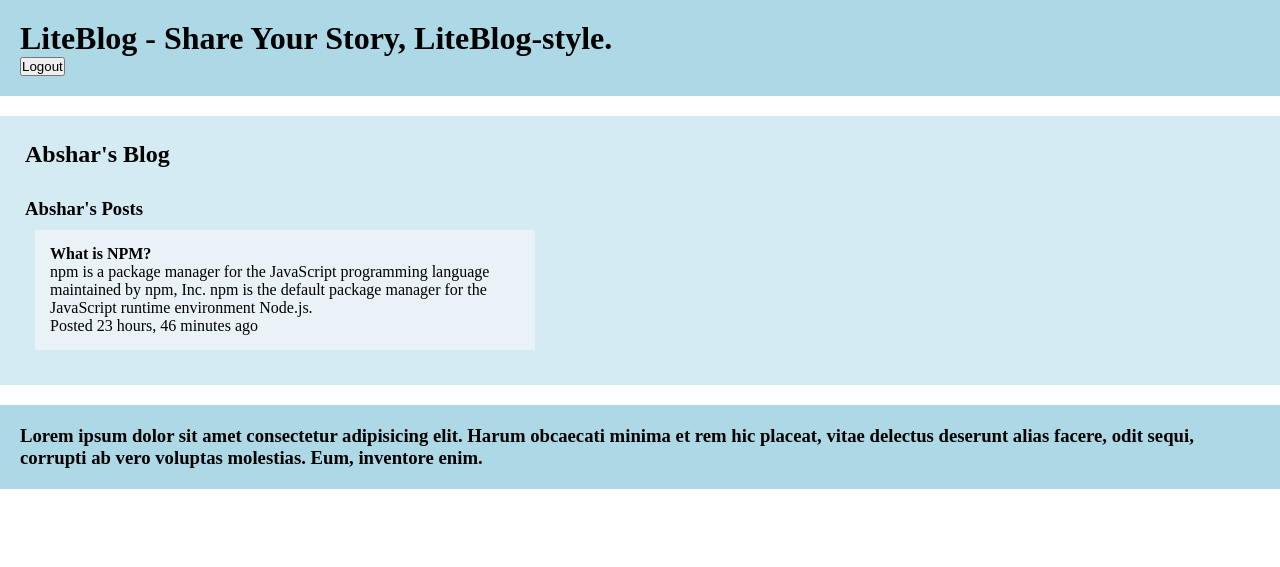
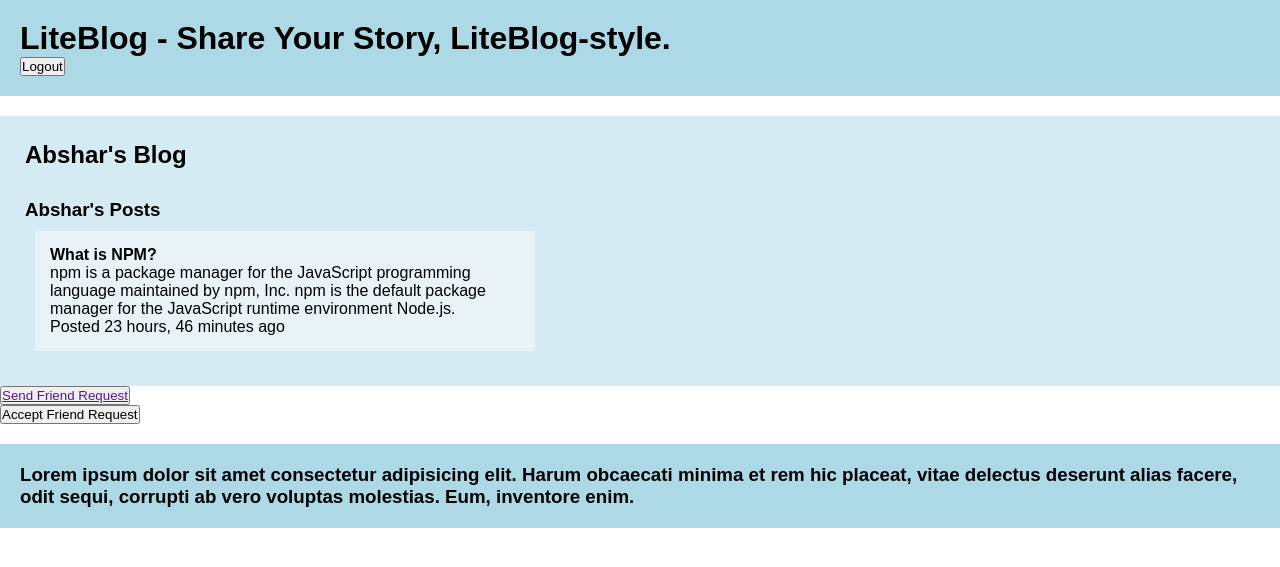
Before and after one commit to Absharkt/blog_app, a Django app: page /1 in a window 1280 px wide. Shown: the top 567 px of the page. Run offline with Django 4.2, Linux system fonts and the light colour scheme; a user stored in the database is signed in; data comes from the database, SQL or seed files in the repository.

Commit message:
frnd req/acc complete

```diff
--- a/blog_user/models.py
+++ b/blog_user/models.py
@@ -10,6 +10,19 @@ class Profile(models.Model):
     bio = models.TextField(max_length=200, blank=True,null=True)
     location = models.CharField(max_length=100,blank=True,null=True)
     friends = models.ManyToManyField('self', blank=True)
+    requests_sent = models.ManyToManyField('self', blank=True, symmetrical=False, related_name='sent_friend_requests')
+    requests_received = models.ManyToManyField('self', blank=True, symmetrical=False, related_name='received_friend_requests')
+
+    def send_request(self, to_user):
+        self.requests_sent.add(to_user)
+        to_user.requests_received.add(self)
+        print('requst send successfully')
+
+    def accept_request(self, from_user):
+        self.requests_received.remove(from_user)
+        from_user.requests_sent.remove(self)
+        self.friends.add(from_user)
+        print('success')
 
     def __str__(self):
         return self.username
--- a/blog_user/templates/blog_user/base.html
+++ b/blog_user/templates/blog_user/base.html
@@ -12,6 +12,7 @@
             margin: 0;
             padding: 0;
             box-sizing: border-box;
+            font-family: Arial, Helvetica, sans-serif;
         }
     </style>
 
--- a/blog_user/templates/blog_user/friend.html
+++ b/blog_user/templates/blog_user/friend.html
@@ -26,4 +26,18 @@
     </div>
 </div>
 
+
+
+<form method="POST">
+    {% csrf_token %}
+    <button type="submit"><a href="">Send Friend Request</a></button>
+</form>
+
+
+<form action="" method="POST">
+    {% csrf_token %}
+    <button type="submit">Accept Friend Request</button>
+</form>
+
+
 {% endblock %}
--- a/blog_user/urls.py
+++ b/blog_user/urls.py
@@ -10,4 +10,7 @@ urlpatterns = [
     path('<int:frnd_id>',views.friend_blog,name='friend'),
     path('edit/<int:blog_id>',views.edit_blog,name='edit_blog'),
 
+    path('send/<int:profile_id>', views.send_request, name='send_req'),
+    path('accept/<int:profile_id>', views.accept_request, name='accept_req'),
+
 ]
--- a/blog_user/views.py
+++ b/blog_user/views.py
@@ -23,12 +23,39 @@ def home(request):
 
     user_posts = Post.objects.filter(author=request.user)
 
-    profile = Profile.objects.get(user=request.user)
+    profile = Profile.objects.get(id = request.user.profile.id) # user = req.user
     friends = profile.friends.all()
+    can_req_to = Profile.objects.exclude(friends=profile).exclude(requests_sent=profile).exclude(requests_received=profile).exclude(user = request.user)
+    can_acc_frm = profile.requests_received.all()
 
 
-    context = {'form':form,'posts':user_posts,'friends': friends}
+    context = {'form':form,'posts':user_posts,'friends': friends,'all_users':can_req_to,'can_acc_frm':can_acc_frm}
     return render(request,'blog_user/home.html',context)
+
+
+def send_request(request,profile_id):
+    logged_user = Profile.objects.get(id = request.user.profile.id)
+    requested_user = Profile.objects.get(id = profile_id)
+    logged_user.send_request(requested_user)
+
+    # loggd = logged_user.id
+    # reqd = requested_user.id
+    # print(loggd)
+    # print(reqd)
+    return redirect('home')
+
+
+def accept_request(request,profile_id):
+    frnd_req = Profile.objects.get(id=profile_id)
+    logged_user = Profile.objects.get(id = request.user.profile.id) #request.userid
+    logged_user.accept_request(frnd_req)
+
+    # req = frnd_req.id
+    # loggd = logged_user.id
+    # print(loggd)
+    # print(req)
+    return redirect('home')
+
 
 @unauthenticated_user
 def signup(request):
```
Also changed, not shown: blog_user/templates/blog_user/home.html (+28 -3 lines), blog_user/migrations/0005_profile_friend_requests_received_and_more.py (added), blog_user/migrations/0006_rename_friend_requests_received_profile_requests_received_and_more.py (added).
